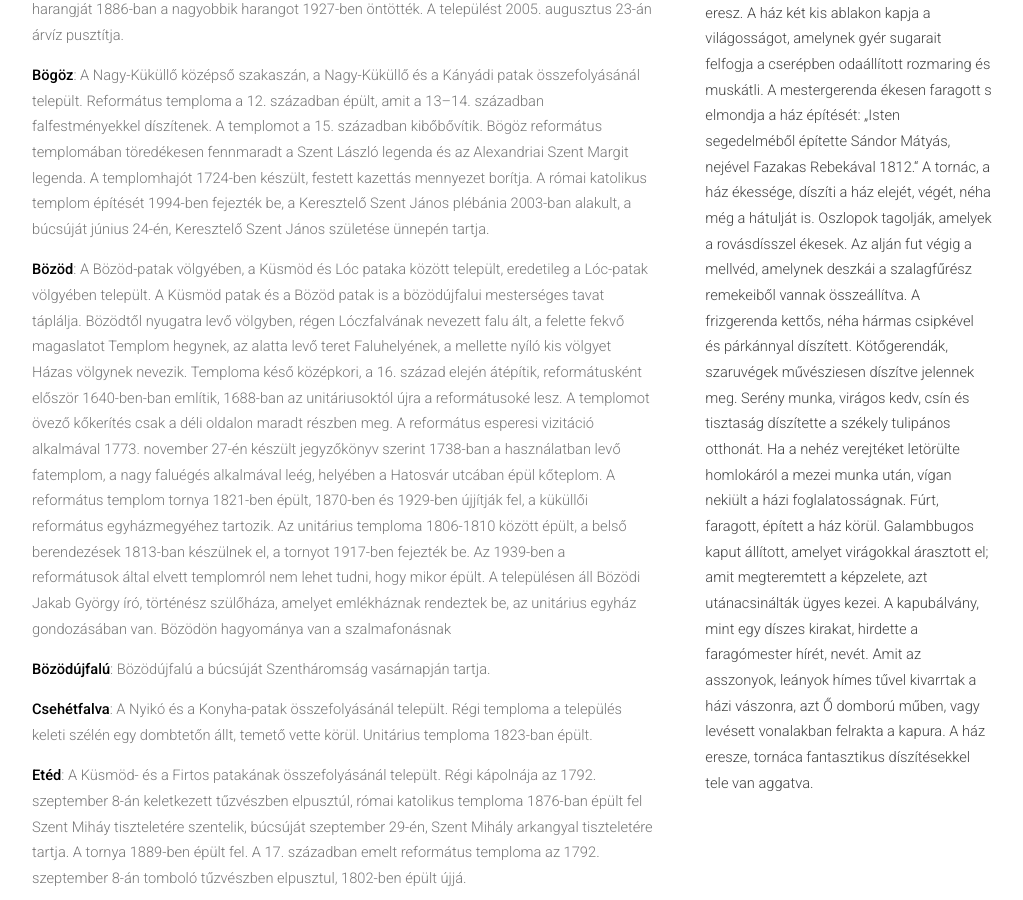
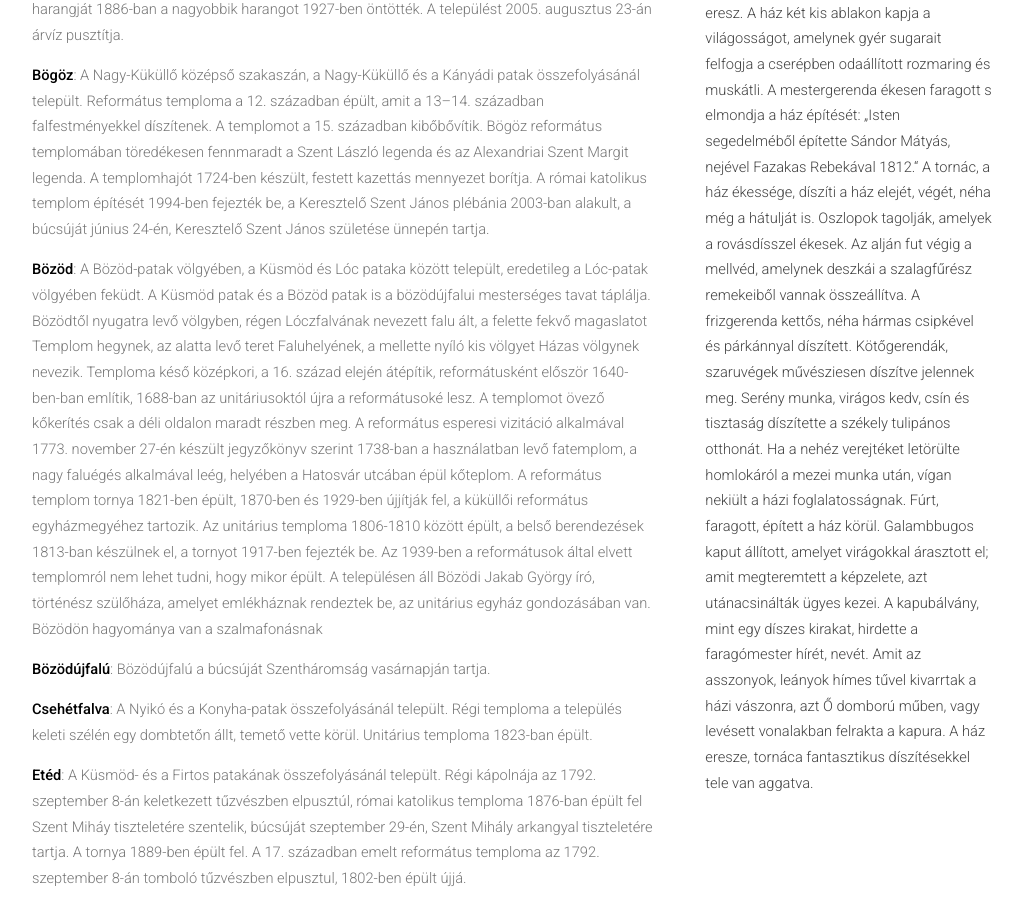
Before and after one commit to siculia/siculia.github.io, a Jekyll site: the page built from siculia-udvarhelyszek.html, in a window 1280 px wide and 900 px high, scrolled down 3441 px. Shown: the whole window, without its empty margins (128-1151 px from the left). Built offline with Jekyll 4.4.1, drawn with Linux system fonts in a browser that asks for light colours; nearby versions of some CDN libraries; library files that are not in the unit come from our copies.

Commit message:
Bözöd+

```diff
--- a/siculia-udvarhelyszek.html
+++ b/siculia-udvarhelyszek.html
@@ -81,7 +81,7 @@ layout: default
 							<p style="text-align: left;"><b>Béta</b>: A Bétai-patak két partján települt, Vágás filiája. Alszeg és Felszeg tízesekre oszlik. Római katolikus teploma 1974-ben épült Jézus szíve tiszteletére.
 							<p style="text-align: left;"><b>Bikafalva</b>: A Sükő pataka két partján települt, korábban önálló volt, Hodgyával és Ocfalvával alkotott községet, 1968-tól Felsőboldogfalvához tartozik. Árvátfalvával együtt a felsőboldogfalvi református anyaegyházhoz tartozik. Az székelyudvarhelyi ferencesek rendháztörténete 1833-ban tett bejegyzése a települést Szent Lukács evangélistáról Szentlukácsfalva néven jegyzik, feltehetően Lukács, majd Lukácsffi családok patronálása miatt. Szent Lukács evangélista jelke a nyugati egyházban a bika. A mai református templom környékén nem állott középkori templom, Bikafalván a régészeti kutatás a  települése egy 17. században épült sokszögzáródású támpilléres templomot tárt fel. Az 1644-es református vizitáció szerint, a bikafalviaknak még nem volt temploma, az 1684-ben épült fel.  A református egyházközség 1717-be önállósulni próbál, amit az egyházi hatóságok megtiltanak, az új református templomát 1721-ben építik fel, tornya 1776-ból való. Az bikafalvi egyházközség a felsőboldogfalvitól 1793. május 27-én önállósodik, a templomot 1818-ban tűzvész pusztítja, 1848. november 6-án felgyújtják, 1851-ben állítják helyre. A kis harangját 1886-ban a nagyobbik harangot 1927-ben öntötték. A települést 2005. augusztus 23-án árvíz pusztítja.</p>
 							<p style="text-align: left;"><b>Bögöz</b>: A Nagy-Küküllő középső szakaszán, a Nagy-Küküllő és a Kányádi patak összefolyásánál települt. Református temploma a 12. században épült, amit a 13–14. században falfestményekkel díszítenek. A templomot a 15. században kibőbővítik. Bögöz református templomában töredékesen fennmaradt a Szent László legenda és az Alexandriai Szent Margit legenda. A templomhajót 1724-ben készült, festett kazettás mennyezet borítja. A római katolikus templom építését 1994-ben fejezték be, a Keresztelő Szent János plébánia 2003-ban alakult, a búcsúját június 24-én, Keresztelő Szent János születése ünnepén tartja.</p>
-							<p style="text-align: left;"><b>Bözöd</b>: A Bözöd-patak völgyében, a Küsmöd és Lóc pataka között települt, eredetileg a Lóc-patak völgyében települt. A Küsmöd patak és a Bözöd patak is a bözödújfalui mesterséges tavat táplálja. Bözödtől nyugatra levő völgyben, régen Lóczfalvának nevezett falu ált, a felette fekvő magaslatot Templom hegynek, az alatta levő teret Faluhelyének, a mellette nyíló kis völgyet Házas völgynek nevezik. Temploma késő középkori, a 16. század elején átépítik, reformátusként először 1640-ben-ban említik, 1688-ban az unitáriusoktól újra a reformátusoké lesz. A templomot övező kőkerítés csak a déli oldalon maradt részben meg. A református esperesi vizitáció alkalmával 1773. november 27-én készült jegyzőkönyv szerint 1738-ban a használatban levő fatemplom, a nagy faluégés alkalmával leég, helyében a Hatosvár utcában épül kőteplom. A református templom tornya 1821-ben épült, 1870-ben és 1929-ben újjítják fel, a küküllői református egyházmegyéhez tartozik. Az unitárius temploma 1806-1810 között épült, a belső berendezések 1813-ban készülnek el, a tornyot 1917-ben fejezték be. Az 1939-ben a reformátusok által elvett templomról nem lehet tudni, hogy mikor épült. A településen áll Bözödi Jakab György író, történész szülőháza, amelyet emlékháznak rendeztek be, az unitárius egyház gondozásában van. Bözödön hagyománya van a szalmafonásnak</p>
+							<p style="text-align: left;"><b>Bözöd</b>: A Bözöd-patak völgyében, a Küsmöd és Lóc pataka között települt, eredetileg a Lóc-patak völgyében feküdt. A Küsmöd patak és a Bözöd patak is a bözödújfalui mesterséges tavat táplálja. Bözödtől nyugatra levő völgyben, régen Lóczfalvának nevezett falu ált, a felette fekvő magaslatot Templom hegynek, az alatta levő teret Faluhelyének, a mellette nyíló kis völgyet Házas völgynek nevezik. Temploma késő középkori, a 16. század elején átépítik, reformátusként először 1640-ben-ban említik, 1688-ban az unitáriusoktól újra a reformátusoké lesz. A templomot övező kőkerítés csak a déli oldalon maradt részben meg. A református esperesi vizitáció alkalmával 1773. november 27-én készült jegyzőkönyv szerint 1738-ban a használatban levő fatemplom, a nagy faluégés alkalmával leég, helyében a Hatosvár utcában épül kőteplom. A református templom tornya 1821-ben épült, 1870-ben és 1929-ben újjítják fel, a küküllői református egyházmegyéhez tartozik. Az unitárius temploma 1806-1810 között épült, a belső berendezések 1813-ban készülnek el, a tornyot 1917-ben fejezték be. Az 1939-ben a reformátusok által elvett templomról nem lehet tudni, hogy mikor épült. A településen áll Bözödi Jakab György író, történész szülőháza, amelyet emlékháznak rendeztek be, az unitárius egyház gondozásában van. Bözödön hagyománya van a szalmafonásnak</p>
 							<p style="text-align: left;"><b>Bözödújfalú</b>: Bözödújfalú a búcsúját Szentháromság vasárnapján tartja.</p>
 							<p style="text-align: left;"><b>Csehétfalva</b>: A Nyikó és a Konyha-patak összefolyásánál települt. Régi temploma a település keleti szélén egy dombtetőn állt, temető vette körül. Unitárius temploma 1823-ban épült.</p>
 							<p style="text-align: left;"><b>Etéd</b>: A Küsmöd- és a Firtos patakának összefolyásánál települt. Régi kápolnája az 1792. szeptember 8-án keletkezett tűzvészben elpusztúl, római katolikus temploma 1876-ban épült fel Szent Miháy tiszteletére szentelik, búcsúját szeptember 29-én, Szent Mihály arkangyal tiszteletére tartja. A tornya 1889-ben épült fel. A 17. században emelt református temploma az 1792. szeptember 8-án tomboló tűzvészben elpusztul, 1802-ben épült újjá. <p>
```
